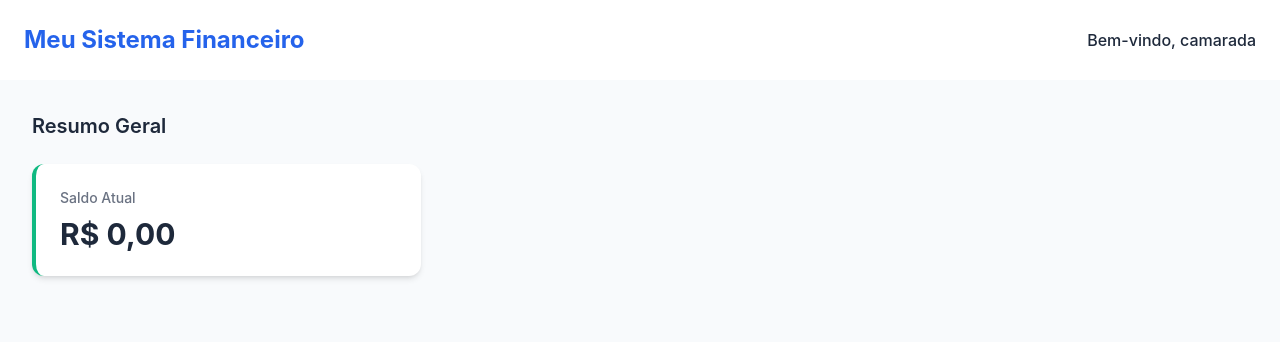
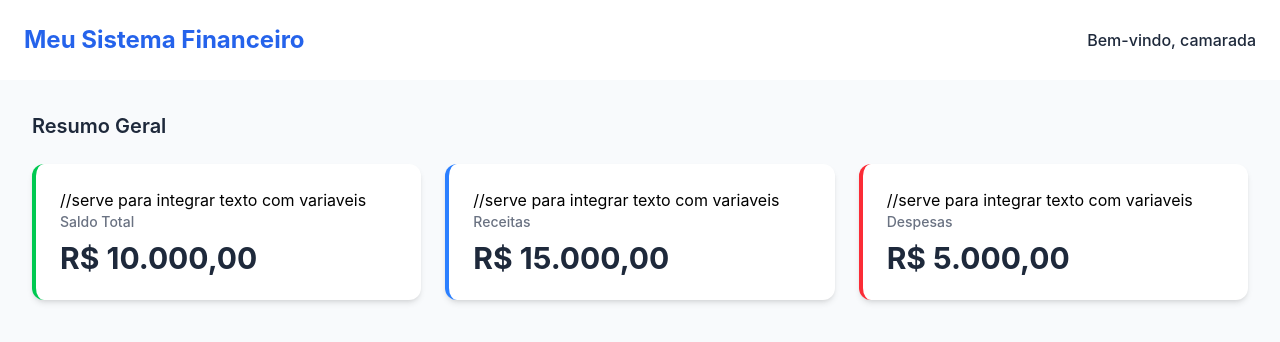
Before and after one commit to nauan2024/projeto1ToDoList, a React (Vite) app in the folder projeto1ToDoList/: page / in a window 1280 px wide. Shown: the top 342 px of the page. Built offline with nearby package versions, Linux system fonts and the light colour scheme.

Commit message:
feat: created Card_DashBoard

```diff
--- a/projeto1ToDoList/src/Pages/DashBoard/index.jsx
+++ b/projeto1ToDoList/src/Pages/DashBoard/index.jsx
@@ -1,5 +1,5 @@
 import React from "react";
-
+import Card_Dashboard from "../../components/Card_Dashboard/index.jsx";
 export default function Dashboard() {
   return (
     <section className="min-h-screen flex flex-col bg-fundo">
@@ -15,10 +15,9 @@ export default function Dashboard() {
 
           <div className="grid grid-cols-1 md:grid-cols-3 gap-6">
 
-            <article className="bg-white p-6 rounded-xl shadow-md border-l-4 border-secundaria">
-              <h3 className="text-gray-500 text-sm font-medium">Saldo Atual</h3>
-              <p className="text-3xl font-bold text-texto mt-2">R$ 0,00</p>
-            </article>
+            <Card_Dashboard title="Saldo Total" value="R$ 10.000,00" borderColor="border-green-500" />
+            <Card_Dashboard title="Receitas" value="R$ 15.000,00" borderColor="border-blue-500" />
+            <Card_Dashboard title="Despesas" value="R$ 5.000,00" borderColor="border-red-500" />
 
           </div>
         </div>
--- /dev/null
+++ b/projeto1ToDoList/src/components/Card_Dashboard/index.jsx
@@ -0,0 +1,9 @@
+export default function Card_Dashboard({ title, value, borderColor }) {
+  return (
+    <article className={`bg-white p-6 rounded-xl shadow-md border-l-4 ${borderColor}`}>
+        //serve para integrar texto com variaveis {}
+      <h3 className="text-gray-500 text-sm font-medium">{title}</h3>
+      <p className="text-3xl font-bold text-texto mt-2">{value}</p>
+    </article>
+  );
+}
```
